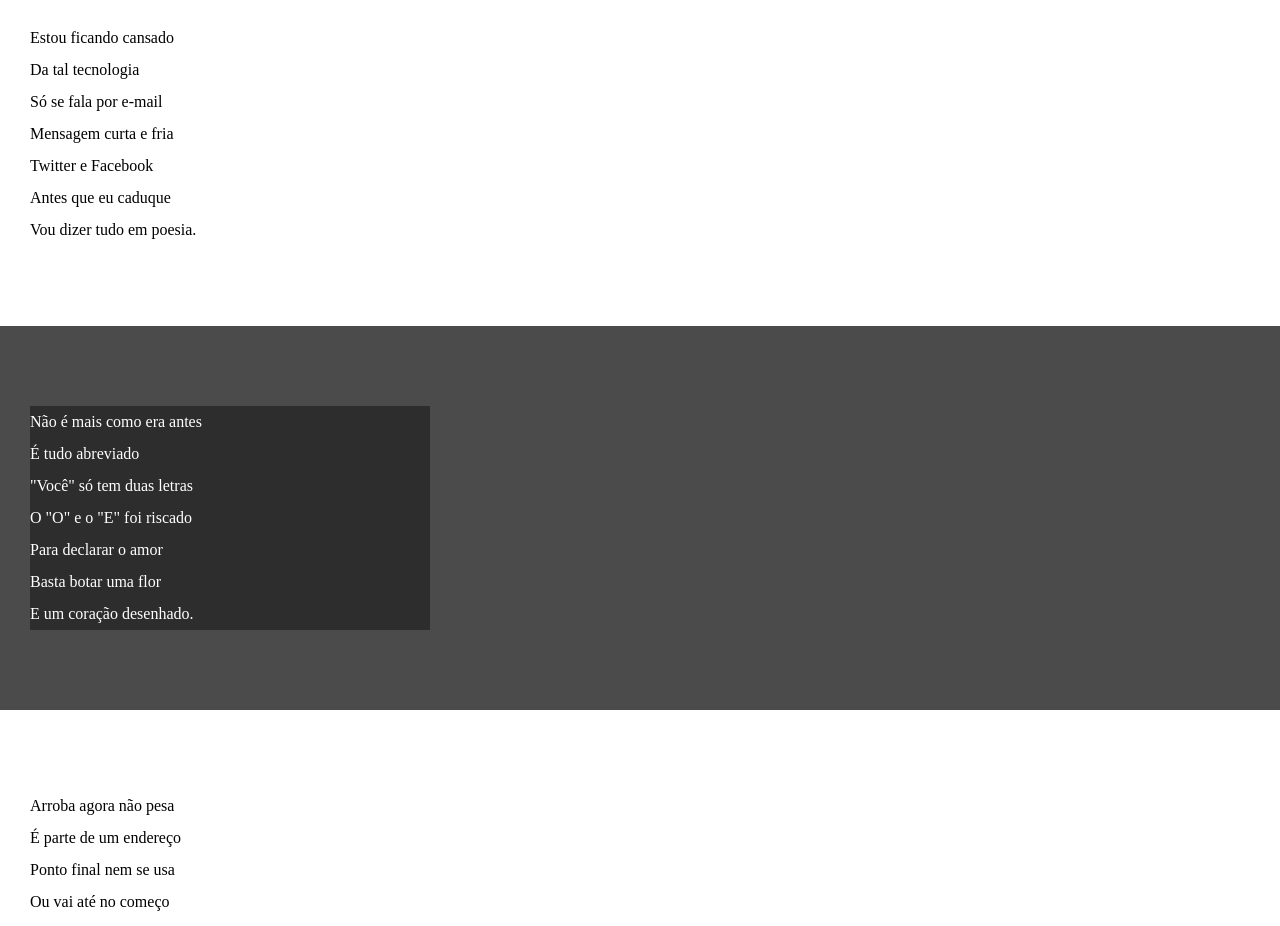
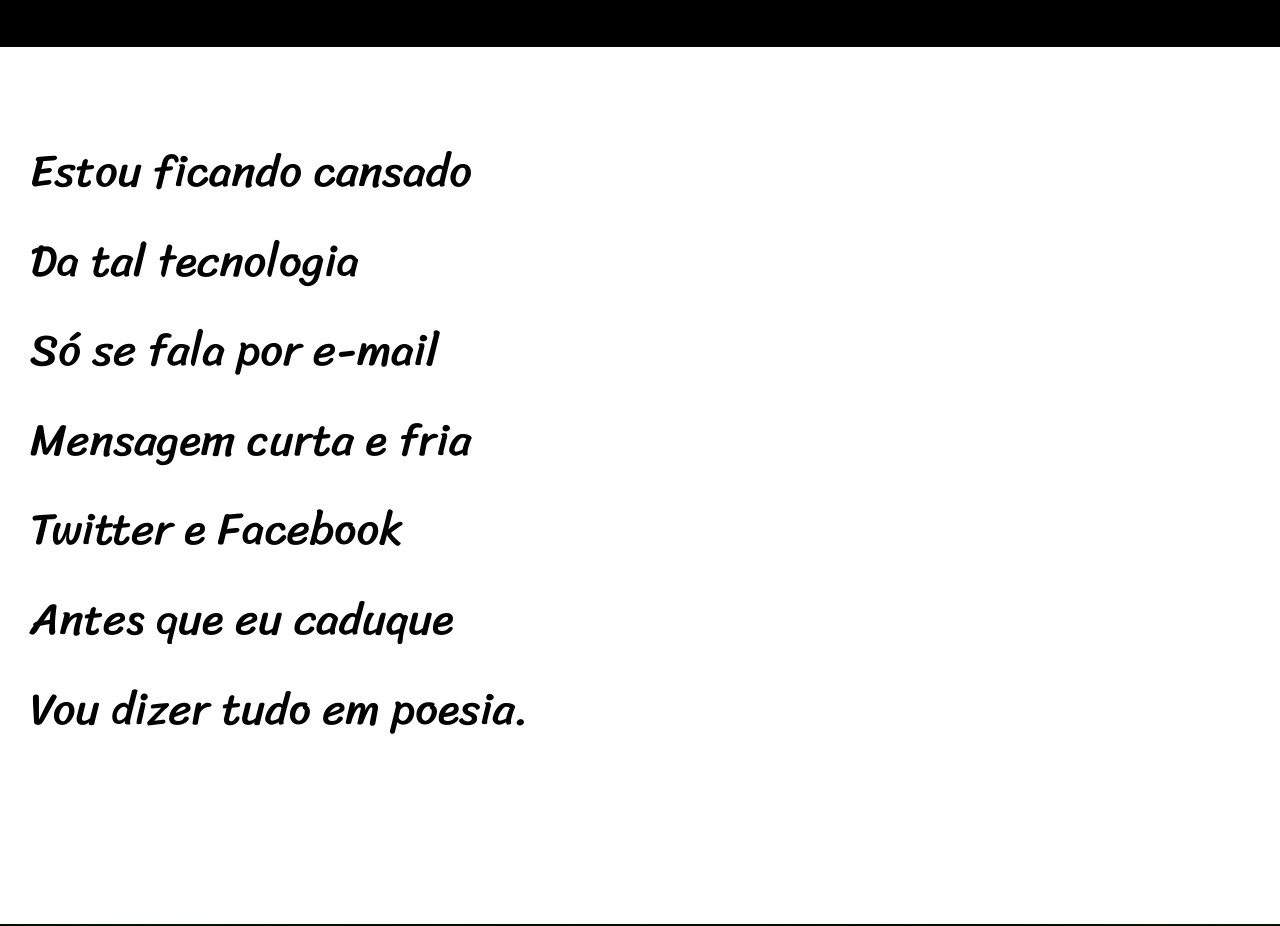
Before and after one commit to Jorge-Matheus/ex22, a plain HTML site: page desafio12/istrue.html in a window 1280 px wide. Shown: the part 213-1139 px from the top of the page. Drawn offline with Linux system fonts and the light colour scheme.

Commit message:
des12 completo

```diff
--- a/desafio12/istrue.html
+++ b/desafio12/istrue.html
@@ -28,7 +28,7 @@
     </section>
 
 
-    <section class="imagem">
+    <section class="imagem" id="img01">
         <p>
             Não é mais como era antes <br>
             É tudo abreviado <br>
@@ -64,7 +64,7 @@
     </section>
 
 
-    <section class="imagem">
+    <section class="imagem" id="img02">
         <p>
             Tenho saudade das cartas <br>
             Escritas com a própria mão <br>
--- a/desafio12/style.css
+++ b/desafio12/style.css
@@ -1,4 +1,17 @@
 @charset "UTF-8";
+
+
+@import url('https://fonts.googleapis.com/css2?family=Passion+One&family=Sriracha&display=swap');
+
+
+@import url('https://fonts.googleapis.com/css2?family=Passion+One&family=Sriracha&display=swap');
+
+:root {
+    --font1: Verdana, Geneva, Tahoma, sans-serif;
+    --font2:'Passion One', cursive;
+    --font3:'Sriracha', cursive;
+}
+
 
 
 * {
@@ -10,6 +23,7 @@
 html, body {
     min-height: 100vh;
     background-color: darkgray;
+    font-family: var(--font1);
 }
 
 
@@ -23,6 +37,9 @@ header {
 header > h1 {
     padding-top: 50px;
     font-variant: small-caps;
+    font-family: var(--font2);
+    font-size: 10vw;
+
 }
 
 
@@ -47,6 +64,12 @@ section {
     padding-bottom: 10vh;
     line-height: 2em;
     padding-left: 30px;
+    font-family: var(--font3);
+    font-size: 3.5vw;
+}
+
+section > p {
+    padding-bottom: 2em;
 }
 
 section.normal {
@@ -56,14 +79,32 @@ section.normal {
 
 
 section.imagem {
-    background-color: rgba(0, 0, 0, 0.555);
+    background-color: rgba(0, 0, 0, 0.356);
     color: white;
+    box-shadow: inset 6px 6px 13px 0px rgba(0, 0, 0, 0.644);
+    background-size: cover;
+    background-attachment: fixed;
 }
 
 
 section.imagem > p {
+    display: inline-block;
+    padding: 5px;
     background-color: rgba(0, 0, 0, 0.404);
-    width: 400px;
+    text-shadow: 2.5px 2.5px 0px black;
+}
+
+
+
+section#img01 {
+    background-image: url(imagens/background001.jpg);
+    background-position: right center;
+}
+
+
+section#img02 {
+    background-image: url(imagens/background002.jpg);
+
 }
 
 
```
